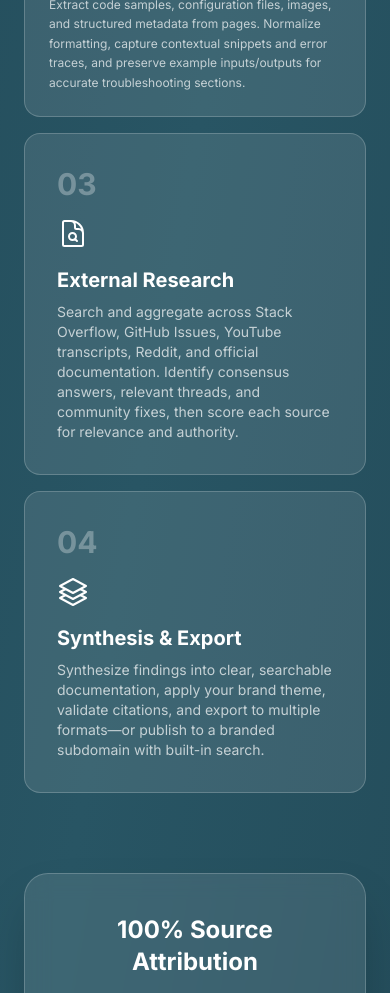
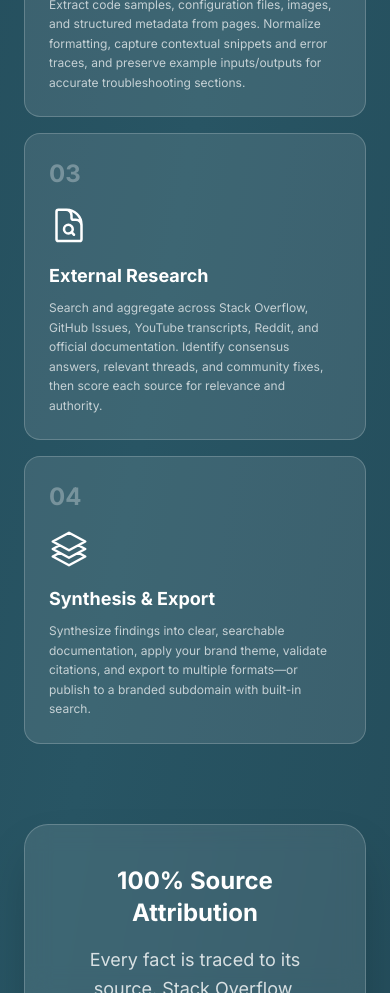
Before and after one commit to Alcatecablee/redoc, a React (Vite) app: page / in a window 390 px wide. Shown: the part 4120-5113 px from the top of the page. Built offline with nearby package versions, Linux system fonts and the light colour scheme; the HTML template or start-up script is replaced by a standard one.

Commit message:
completionId: cgen-3b086aac045443abab6a0a2a3005ec54
cgen-3b086aac045443abab6a0a2a3005ec54

```diff
--- a/src/pages/Index.tsx
+++ b/src/pages/Index.tsx
@@ -595,25 +595,21 @@ const Index = () => {
                   </div>
                 ))}
 
-                {/* Stage 3 */}
-                <div className="group relative">
-                  <div className="relative bg-white/10 border border-white/20 rounded-2xl p-8 hover:bg-white/15 transition-all duration-300 h-full">
-                    <div className="text-3xl font-bold text-white/30 mb-4">03</div>
-                    <DocumentMagnifyingGlassIcon className="h-8 w-8 text-white mb-4" strokeWidth={1.5} />
-                    <h3 className="text-xl font-bold text-white mb-2">External Research</h3>
-                    <p className="text-white/70 text-sm">Search and aggregate across Stack Overflow, GitHub Issues, YouTube transcripts, Reddit, and official documentation. Identify consensus answers, relevant threads, and community fixes, then score each source for relevance and authority.</p>
+                {[
+                  { num: "03", icon: DocumentMagnifyingGlassIcon, title: "External Research", desc: "Search and aggregate across Stack Overflow, GitHub Issues, YouTube transcripts, Reddit, and official documentation. Identify consensus answers, relevant threads, and community fixes, then score each source for relevance and authority." },
+                  { num: "04", icon: Square3Stack3DIcon, title: "Synthesis & Export", desc: "Synthesize findings into clear, searchable documentation, apply your brand theme, validate citations, and export to multiple formats—or publish to a branded subdomain with built-in search." }
+                ].map((stage, idx) => (
+                  <div key={idx} className="group relative">
+                    <div className="relative bg-white/10 border border-white/20 rounded-2xl p-6 md:p-8 hover:bg-white/15 hover:border-white/40 transition-all duration-500 h-full transform hover:scale-105 hover:shadow-2xl focus-within:ring-2 focus-within:ring-[rgb(102,255,228)]/50">
+                      <div className="text-2xl md:text-3xl font-bold text-white/30 mb-4 group-hover:text-white/50 transition-colors">{stage.num}</div>
+                      <div className="w-10 h-10 md:w-8 md:h-8 text-white mb-4 group-hover:text-[rgb(102,255,228)] transition-colors" aria-hidden="true">
+                        <stage.icon strokeWidth={1.5} />
+                      </div>
+                      <h3 className="text-lg md:text-xl font-bold text-white mb-2">{stage.title}</h3>
+                      <p className="text-white/70 text-xs md:text-sm leading-relaxed">{stage.desc}</p>
+                    </div>
                   </div>
-                </div>
-
-                {/* Stage 4 */}
-                <div className="group relative">
-                  <div className="relative bg-white/10 border border-white/20 rounded-2xl p-8 hover:bg-white/15 transition-all duration-300 h-full">
-                    <div className="text-3xl font-bold text-white/30 mb-4">04</div>
-                    <Square3Stack3DIcon className="h-8 w-8 text-white mb-4" strokeWidth={1.5} />
-                    <h3 className="text-xl font-bold text-white mb-2">Synthesis & Export</h3>
-                    <p className="text-white/70 text-sm">Synthesize findings into clear, searchable documentation, apply your brand theme, validate citations, and export to multiple formats—or publish to a branded subdomain with built-in search.</p>
-                  </div>
-                </div>
+                ))}
               </div>
             </div>
 
```
